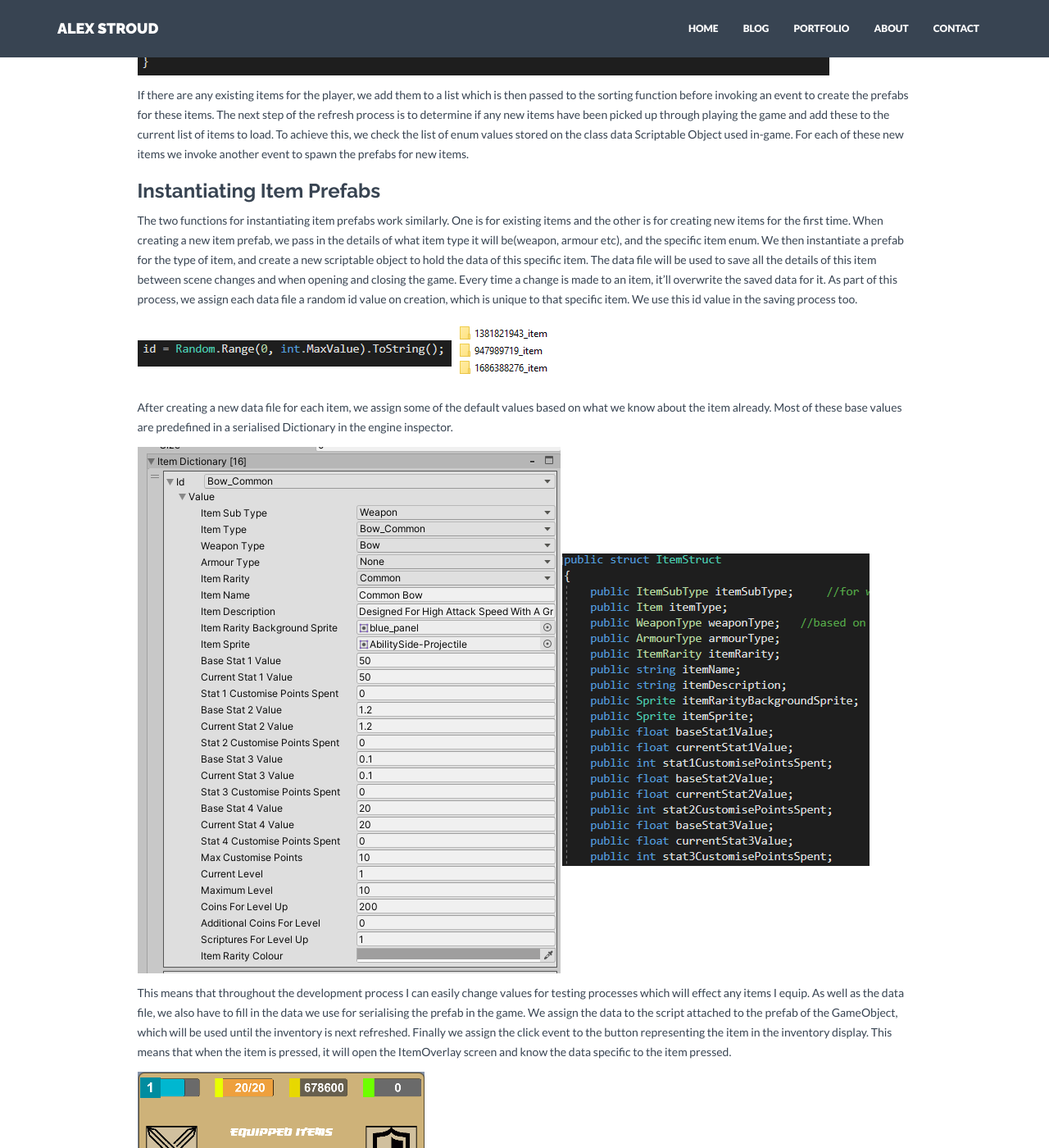
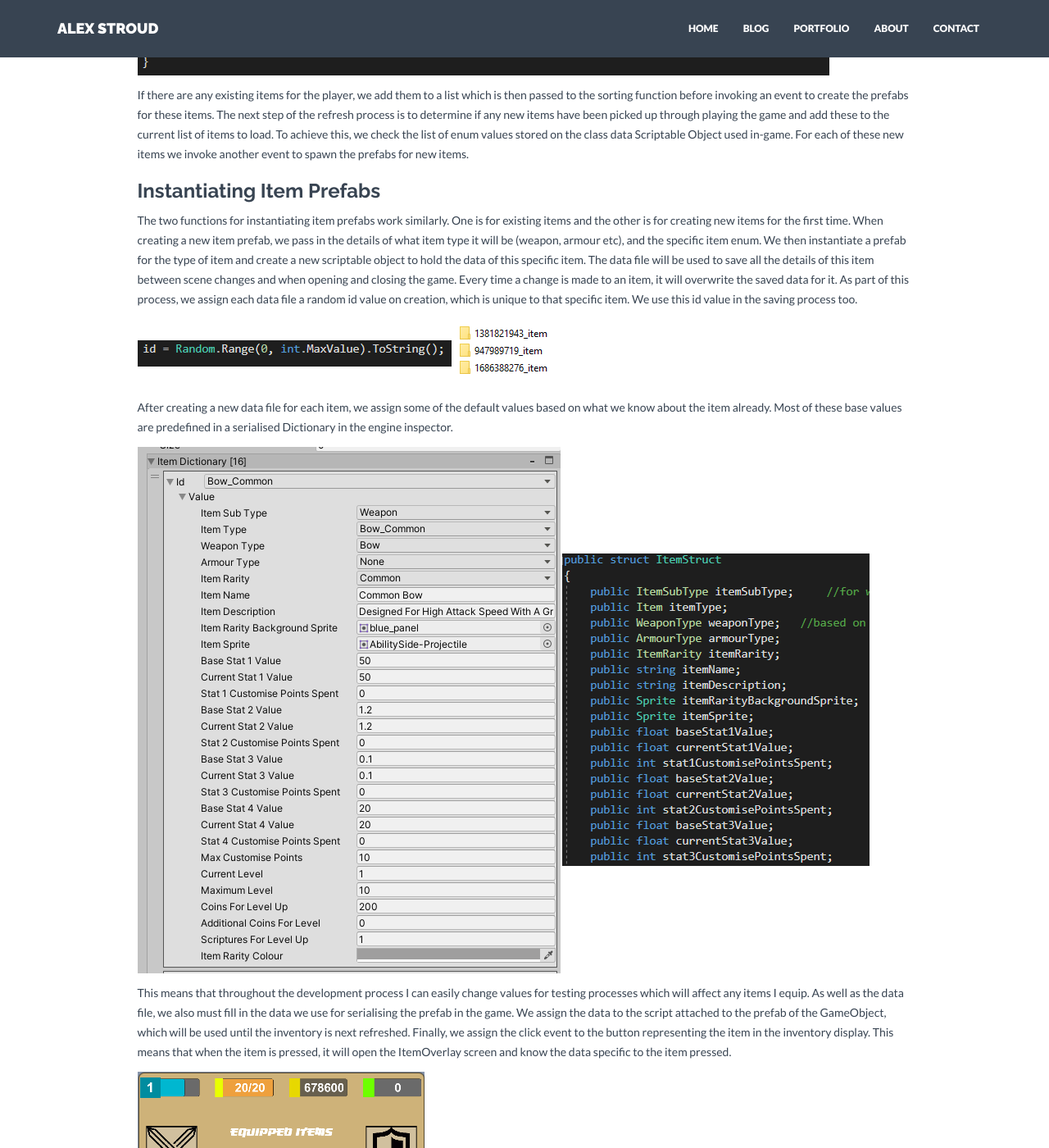
Before and after one commit to Stroudie2/Stroudie2.github.io, a Jekyll site: the page built from _projects/2020-08-12-mobile-roguelike-game.markdown, in a window 1280 px wide and 1400 px high, scrolled down 4670 px. Shown: the whole window at 82% size. Built offline with Jekyll 4.4.1, drawn with Linux system fonts in a browser that asks for light colours; nearby versions of some CDN libraries; some of the changed text lies outside the part shown.

Commit message:
Update 2020-08-12-mobile-roguelike-game.markdown

```diff
--- a/_projects/2020-08-12-mobile-roguelike-game.markdown
+++ b/_projects/2020-08-12-mobile-roguelike-game.markdown
@@ -61,14 +61,14 @@ This will then call the function for that menu screen which moves the parent obj
 ## Inventory Details
 Most of the menu screens currently don't contain much data, apart from the inventory menu, which is where most of the work has currently been dedicated to.
 ### Refresh Inventory
-When we select the inventory menu, we first call an event to refresh our player's inventory. This event is subscribed to a function 'RefreshInventory' on the GameManager object. More about script communication later on. This refresh function goes through an ordered process. It first checks if there are any existing items in the player's inventory to be loaded in. It currently does this by checking a specific folder in the device's persistent data path, under the game save data. We check the number of folders representing unique item IDs and return this to the GameManager.
+When we select the inventory menu, we first call an event to refresh our player's inventory. This event is subscribed to a function 'RefreshInventory' on the GameManager object. More about script communication later. This refresh function goes through an ordered process. It first checks if there are any existing items in the player's inventory to be loaded in. It currently does this by checking a specific folder in the device's persistent data path, under the game save data. We check the number of folders representing unique item IDs and return this to the GameManager.
 
 <img src ="https://github.com/Stroudie2/Stroudie2.github.io/blob/master/assets/img/project/carousel/Rogue-Like_GetNumberOfClassItems.png?raw=true">
 
 If there are any existing items for the player, we add them to a list which is then passed to the sorting function before invoking an event to create the prefabs for these items.
 The next step of the refresh process is to determine if any new items have been picked up through playing the game and add these to the current list of items to load. To achieve this, we check the list of enum values stored on the class data Scriptable Object used in-game. For each of these new items we invoke another event to spawn the prefabs for new items.
 ### Instantiating Item Prefabs
-The two functions for instantiating item prefabs work similarly. One is for existing items and the other is for creating new items for the first time. When creating a new item prefab, we pass in the details of what item type it will be(weapon, armour etc), and the specific item enum. We then instantiate a prefab for the type of item, and create a new scriptable object to hold the data of this specific item. The data file will be used to save all the details of this item between scene changes and when opening and closing the game. Every time a change is made to an item, it'll overwrite the saved data for it. As part of this process, we assign each data file a random id value on creation, which is unique to that specific item. We use this id value in the saving process too.
+The two functions for instantiating item prefabs work similarly. One is for existing items and the other is for creating new items for the first time. When creating a new item prefab, we pass in the details of what item type it will be (weapon, armour etc), and the specific item enum. We then instantiate a prefab for the type of item and create a new scriptable object to hold the data of this specific item. The data file will be used to save all the details of this item between scene changes and when opening and closing the game. Every time a change is made to an item, it will overwrite the saved data for it. As part of this process, we assign each data file a random id value on creation, which is unique to that specific item. We use this id value in the saving process too.
 
 <img src ="https://github.com/Stroudie2/Stroudie2.github.io/blob/master/assets/img/project/carousel/Rogue-Like_ItemDataID.png?raw=true">
 <img src ="https://github.com/Stroudie2/Stroudie2.github.io/blob/master/assets/img/project/carousel/Rogue-Like_Menu_ItemFolderView.png?raw=true">
@@ -78,8 +78,8 @@ After creating a new data file for each item, we assign some of the default valu
 <img src ="https://github.com/Stroudie2/Stroudie2.github.io/blob/master/assets/img/project/carousel/Rogue-Like_ItemDictionaryInspector.png?raw=true">
 <img src ="https://github.com/Stroudie2/Stroudie2.github.io/blob/master/assets/img/project/carousel/Rogue-Like_ItemDictionaryCode.png?raw=true">
 
-This means that throughout the development process I can easily change values for testing processes which will effect any items I equip.
-As well as the data file, we also have to fill in the data we use for serialising the prefab in the game. We assign the data to the script attached to the prefab of the GameObject, which will be used until the inventory is next refreshed. Finally we assign the click event to the button representing the item in the inventory display. This means that when the item is pressed, it will open the ItemOverlay screen and know the data specific to the item pressed.
+This means that throughout the development process I can easily change values for testing processes which will affect any items I equip.
+As well as the data file, we also must fill in the data we use for serialising the prefab in the game. We assign the data to the script attached to the prefab of the GameObject, which will be used until the inventory is next refreshed. Finally, we assign the click event to the button representing the item in the inventory display. This means that when the item is pressed, it will open the ItemOverlay screen and know the data specific to the item pressed.
 
 <img src ="https://github.com/Stroudie2/Stroudie2.github.io/blob/master/assets/img/project/carousel/Rogue-Like_Menu_InventoryMenu.png?raw=true">
 
```
